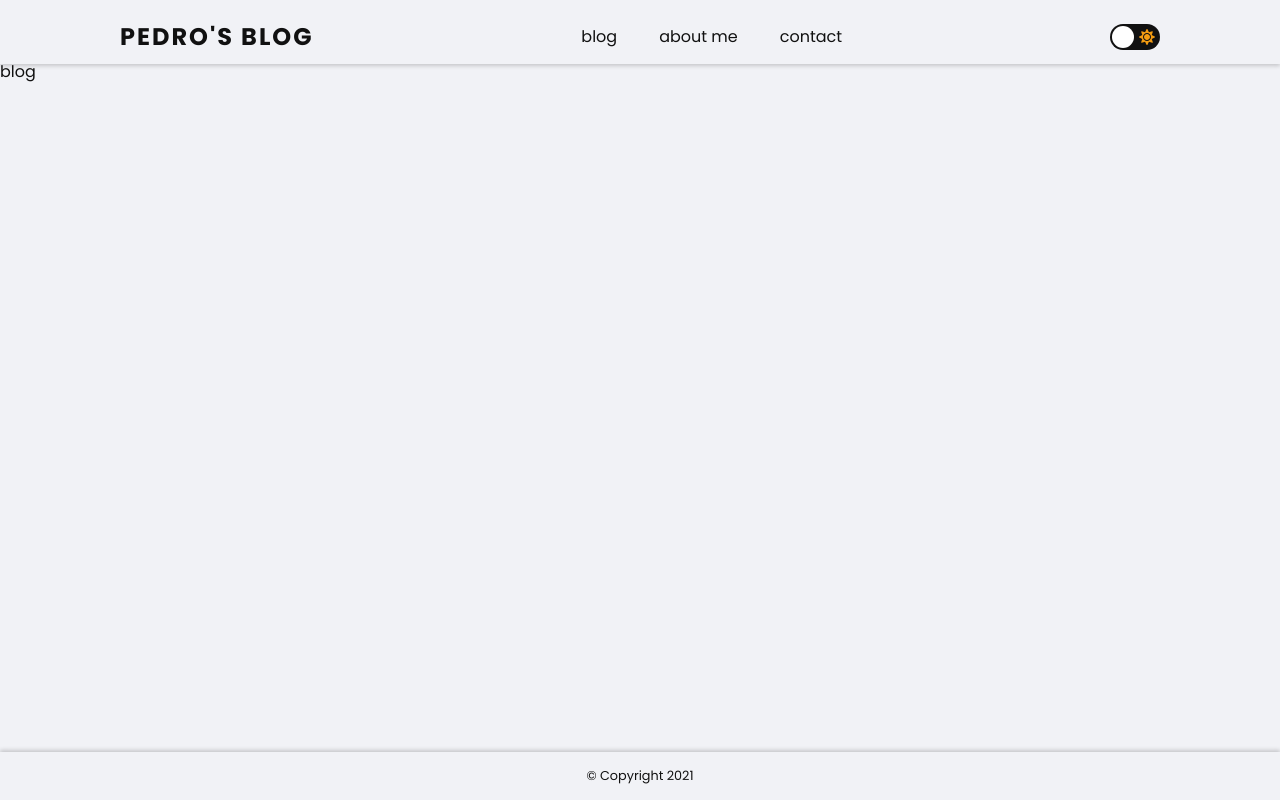
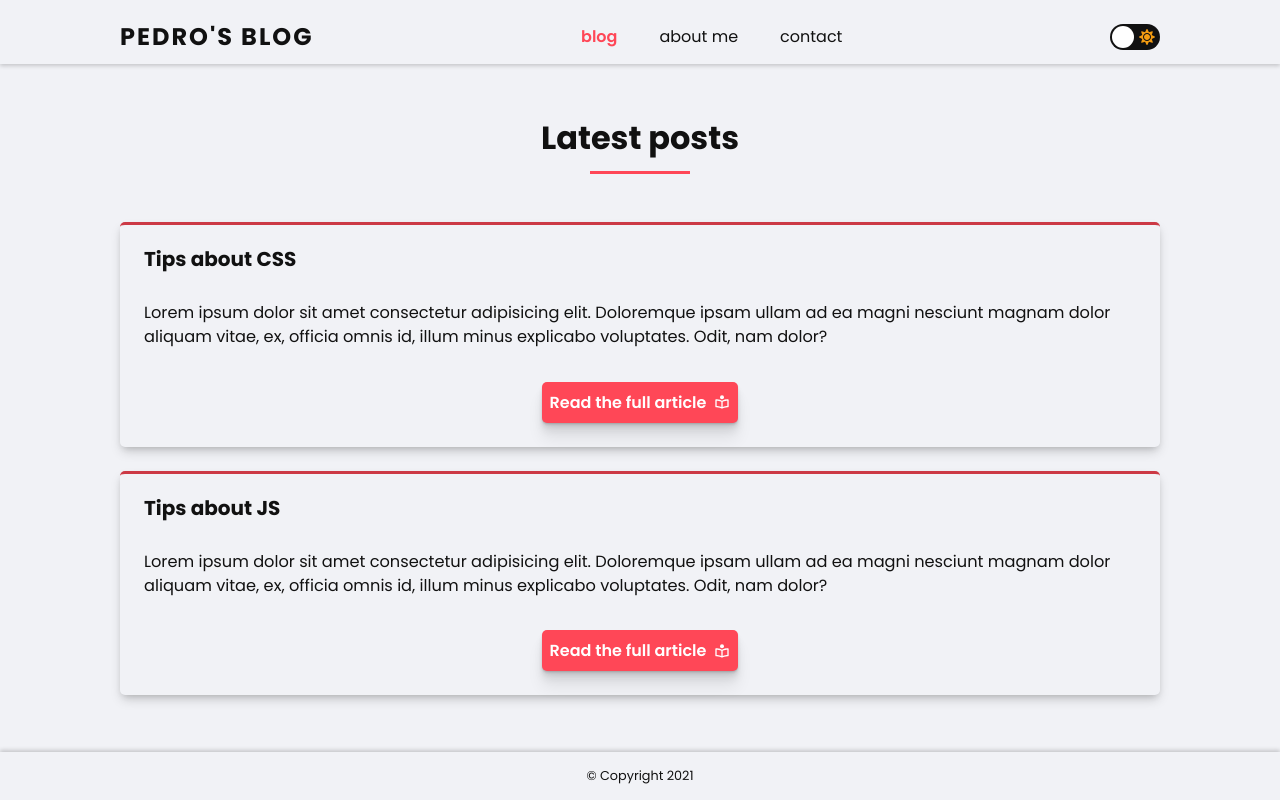
Before and after one commit to pedrodruviaro/blog-do-pedro, a React (Create React App) app: page / in a window 1280 px wide. Built offline with nearby package versions, Linux system fonts and the light colour scheme.

Commit message:
inciando pagina de posts e render dos artigos

```diff
--- a/src/App.js
+++ b/src/App.js
@@ -7,12 +7,25 @@ import MainGrid from "./components/MainGrid";
 import HeaderApp from "./objects/HeaderApp";
 import { useState } from "react";
 import { BrowserRouter, Switch, Route } from "react-router-dom";
-import Blog from './Pages/Blog'
-import About from './Pages/About'
-import Contact from './Pages/Contact'
-import NotFound404 from './Pages/NotFound404'
+import Blog from "./Pages/Blog";
+import About from "./Pages/About";
+import Contact from "./Pages/Contact";
+import Reader from "./Pages/Reader";
+import NotFound404 from "./Pages/NotFound404";
 
 function App() {
+  // reader
+  const [currentPost, setCurrentPost] = useState({
+    title: "Nothing to see here... chose a post on the main page!",
+    content: "",
+    description: "",
+  });
+
+  function toggleCurrentPost(post) {
+    setCurrentPost(post);
+  }
+
+  // toggle dark/light theme
   const [toggleDarkTheme, setToggleDarkTheme] = useState(false);
 
   function setDarkTheme() {
@@ -23,30 +36,31 @@ function App() {
     <ThemeProvider theme={toggleDarkTheme === true ? darkTheme : lightTheme}>
       <ResetCSS />
       <GlobalStyles />
-
       <MainGrid>
         <BrowserRouter>
-          <HeaderApp setDarkTheme={setDarkTheme} />
+          <HeaderApp setDarkTheme={setDarkTheme} />{" "}
           <main>
             <Switch>
               <Route exact path="/">
-                <Blog />
-              </Route>
+                <Blog toggleCurrentPost={toggleCurrentPost} />
+              </Route>{" "}
               <Route exact path="/about">
                 <About />
-              </Route>
+              </Route>{" "}
               <Route exact path="/contact">
                 <Contact />
-              </Route>
+              </Route>{" "}
+              <Route exact path="/reader">
+                <Reader post={currentPost} />{" "}
+              </Route>{" "}
               <Route path="*">
                 <NotFound404 />
-              </Route>
-            </Switch>
-          </main>
+              </Route>{" "}
+            </Switch>{" "}
+          </main>{" "}
         </BrowserRouter>
-
-        <footer>&copy; Copyright 2021</footer>
-      </MainGrid>
+        <footer> &copy; Copyright 2021 </footer>{" "}
+      </MainGrid>{" "}
     </ThemeProvider>
   );
 }
--- a/src/Pages/Blog/index.jsx
+++ b/src/Pages/Blog/index.jsx
@@ -1,9 +1,47 @@
-import React from 'react'
+import React from "react";
+import FlexContainer from "../../components/FlexContainer";
+import { Article } from "./styles";
+import Button from '../../components/Button'
+import { useHistory } from "react-router-dom";
+import { PrimaryTitle } from "../../components/Typography";
+import { BiBookReader } from "react-icons/bi"
 
-export default function index() {
-    return (
-        <div>
-            blog
-        </div>
-    )
+export default function Index(props) {
+
+    const history = useHistory()
+
+    const articles = [
+        {
+          title: "Tips about CSS",
+          description: "Lorem ipsum dolor sit amet consectetur adipisicing elit. Doloremque ipsam ullam ad ea magni nesciunt magnam dolor aliquam vitae, ex, officia omnis id, illum minus explicabo voluptates. Odit, nam dolor?",
+          content: "aqui tem um conteudo",
+        },
+        {
+            title: "Tips about JS",
+            description: "Lorem ipsum dolor sit amet consectetur adipisicing elit. Doloremque ipsam ullam ad ea magni nesciunt magnam dolor aliquam vitae, ex, officia omnis id, illum minus explicabo voluptates. Odit, nam dolor?",
+            content: "aqui tem um conteudo",
+          }
+    ]
+
+    function handleReader(post) {
+       props.toggleCurrentPost(post)
+       history.push('/reader')
+    }
+
+
+
+  return (
+    <FlexContainer direction="column">
+      <PrimaryTitle>Latest posts</PrimaryTitle>
+
+        {articles.map(article => (
+            <Article key={article.title}>
+                <h3>{article.title}</h3>
+                <p>{article.description}</p>
+                <Button onClick={() => handleReader(article)}>Read the full article {<BiBookReader />} </Button>
+          </Article>
+        ))}
+
+    </FlexContainer>
+  );
 }
--- /dev/null
+++ b/src/Pages/Blog/styles.jsx
@@ -0,0 +1,23 @@
+import styled from "styled-components";
+
+
+export const Article = styled.article`
+    border-top: 3px solid #CC3945;
+    width: 100%;
+    padding: 1.5rem;
+    padding-bottom: .5rem;
+    border-radius: 5px;
+    margin-bottom: 1.5rem;
+    box-shadow: ${props => props.theme.shadow} 0px 6px 12px -2px, ${props => props.theme.shadow} 0px 3px 7px -3px;
+
+
+    h3 {
+        margin-bottom: 1rem;
+        font-size: 1.25rem;
+    }
+
+    p {
+        margin: 2rem 0;
+        font-size: 1.0125rem;
+    }
+`
--- /dev/null
+++ b/src/Pages/Reader/index.jsx
@@ -0,0 +1,19 @@
+import React from 'react'
+import { useHistory } from 'react-router-dom'
+import Button from '../../components/Button'
+import FlexContainer from '../../components/FlexContainer'
+
+export default function Index(props) {
+
+    const history = useHistory()
+
+    return (
+        <FlexContainer direction="column" gap="1rem">
+            <h1>{props.post.title}</h1>
+            <p>{props.post.description}</p>
+            <p>{props.post.content}</p>
+
+            <Button onClick={() => history.push("/")}>Return to main page</Button>
+        </FlexContainer>
+    )
+}
--- a/src/components/Button/index.jsx
+++ b/src/components/Button/index.jsx
@@ -13,7 +13,7 @@ const Button = styled.button`
   color: #fff;
   font-weight: 600;
   cursor: pointer;
-  margin: 2rem auto;
+  margin: 1rem auto;
   border-radius: 5px;
   box-shadow: rgba(0, 0, 0, 0.07) 0px 1px 1px, rgba(0, 0, 0, 0.07) 0px 2px 2px,
     rgba(0, 0, 0, 0.07) 0px 4px 4px, rgba(0, 0, 0, 0.07) 0px 8px 8px,
--- a/src/objects/HeaderApp/index.jsx
+++ b/src/objects/HeaderApp/index.jsx
@@ -1,23 +1,40 @@
-import React from 'react'
-import { Link } from 'react-router-dom'
-import FlexContainer from '../../components/FlexContainer'
-import ThemeToggler from '../../components/ThemeToggler'
-import { HeaderStyled, LinksContainer } from './styles'
+import React from "react";
+import { Link, useLocation } from "react-router-dom";
+import FlexContainer from "../../components/FlexContainer";
+import ThemeToggler from "../../components/ThemeToggler";
+import { HeaderStyled, LinksContainer } from "./styles";
 
 export default function Index(props) {
+  const location = useLocation();
+
+  const links = [
+    {
+      label: "blog",
+      path: "/",
+    },
+    {
+      label: "about me",
+      path: "/about",
+    },
+    {
+      label: "contact",
+      path: "/contact",
+    },
+  ];
+
   return (
     <HeaderStyled>
       <FlexContainer justify="space-between">
         <h1>Pedro's Blog</h1>
 
         <LinksContainer>
-                <Link to="/">blog</Link>
-                <Link to="/about">about me</Link>
-                <Link to="/contact">contact</Link>
+          {links.map((link) => (
+            <Link key={link.path} className={link.path === location.pathname ? "active" : null} to={link.path}>{link.label}</Link>
+          ))}
         </LinksContainer>
 
         <ThemeToggler setDarkTheme={props.setDarkTheme} />
       </FlexContainer>
     </HeaderStyled>
-    )
+  );
 }
--- a/src/objects/HeaderApp/styles.jsx
+++ b/src/objects/HeaderApp/styles.jsx
@@ -10,7 +10,7 @@ export const HeaderStyled = styled.header`
     }
 `
 
-export const LinksContainer = styled.div`
+export const LinksContainer = styled.nav`
 
     a {
         color: inherit;
@@ -20,11 +20,16 @@ export const LinksContainer = styled.div`
         border: 1px solid transparent;
         border-radius: 5px;
         outline: none;
+        position: relative;
     }
 
     a:hover,
-    a:active,
     a:focus {
         border: 1px solid ${props => props.theme.accent};
     }
+
+    .active {
+        color: ${props => props.theme.accent};
+        font-weight: 600;
+    }
 `
```
Lines whose indentation alone changed are shown as unchanged.
